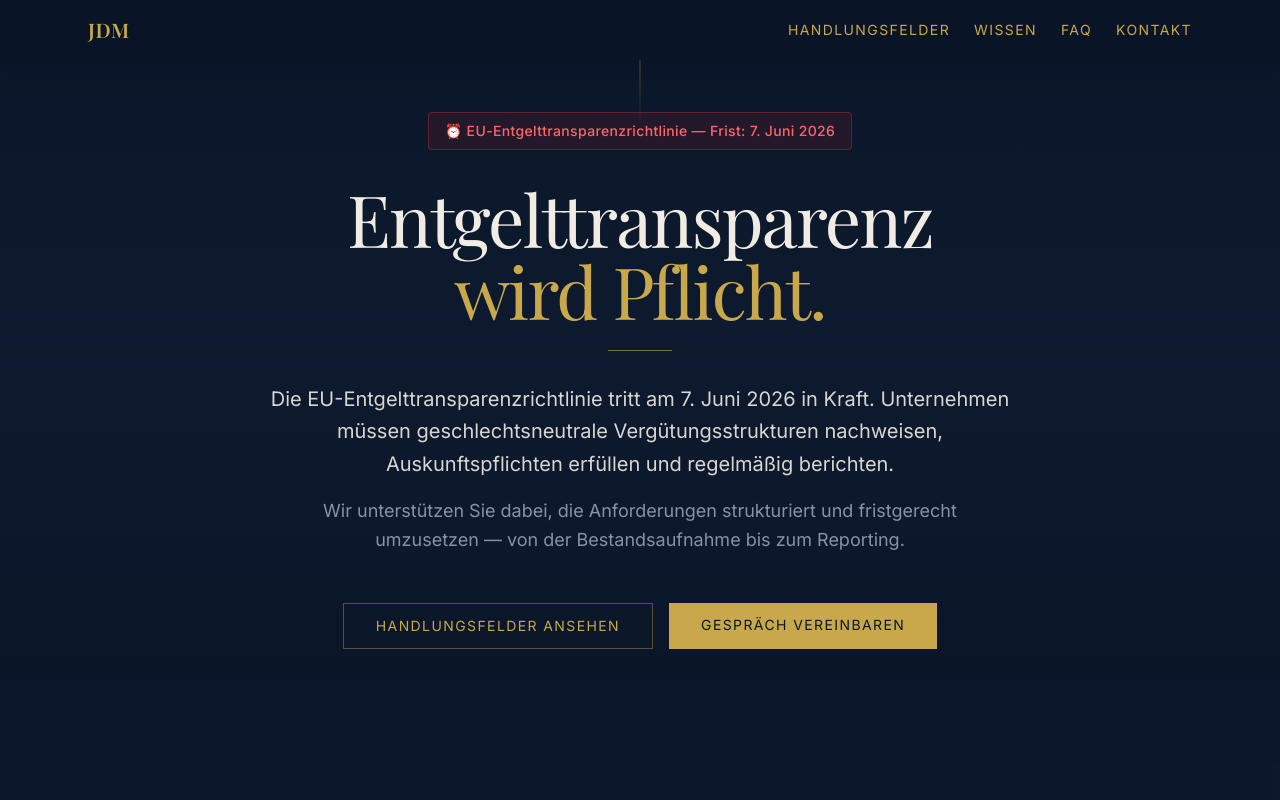
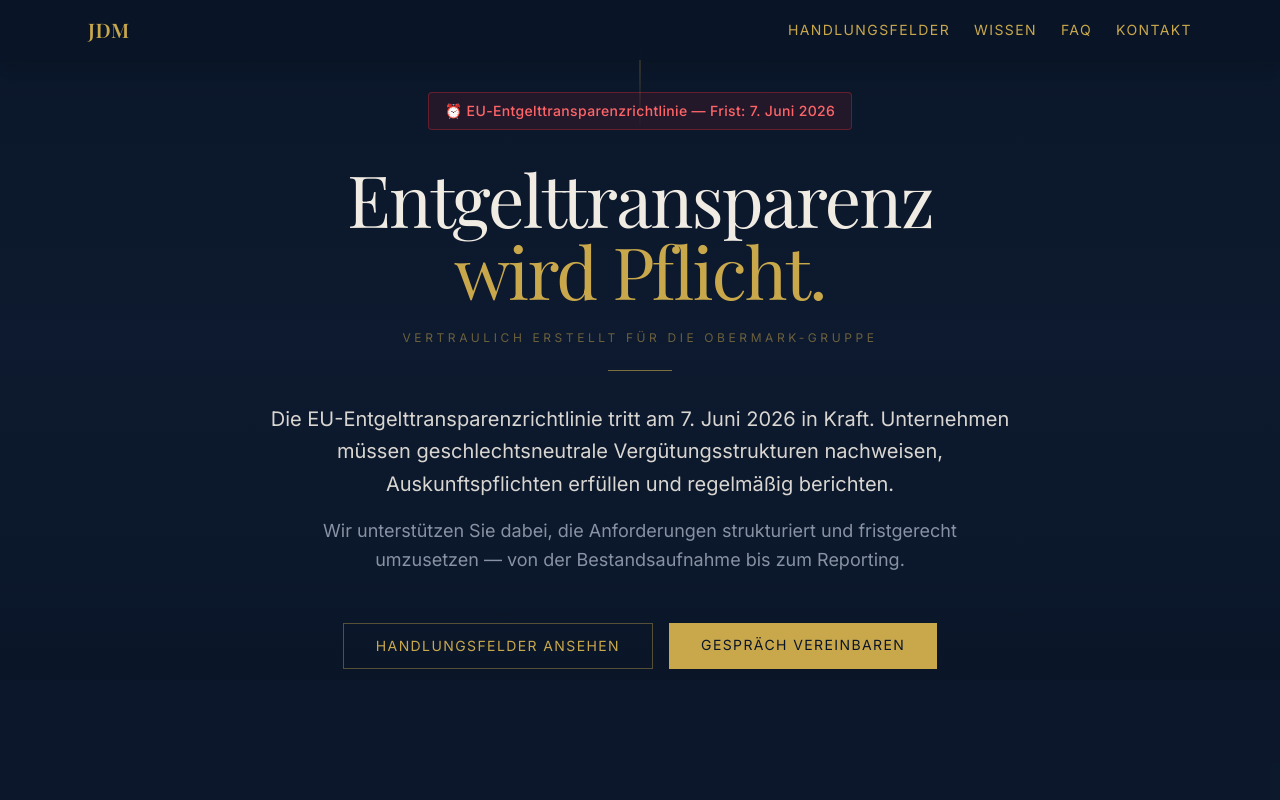
Before and after one commit to carolinejunker/jdm-advisory, a Next.js app: page /mandanten/obermark in a window 1280 px wide. Shown: the top 800 px of the page. Built offline with nearby package versions, Linux system fonts and the light colour scheme; a web font is replaced by a local one.

Commit message:
personalize Obermark client area: confidential badge

```diff
--- a/src/app/mandanten/obermark/page.tsx
+++ b/src/app/mandanten/obermark/page.tsx
@@ -275,6 +275,10 @@ export default function ObermarkPage() {
               <br />
               <span className="text-gold">wird Pflicht.</span>
             </h1>
+
+            <p className="text-gold/50 text-xs uppercase tracking-[0.3em] mb-6">
+              Vertraulich erstellt für die Obermark-Gruppe
+            </p>
 
             <div className="w-16 h-px bg-gold/60 mx-auto mb-8" />
 
```
